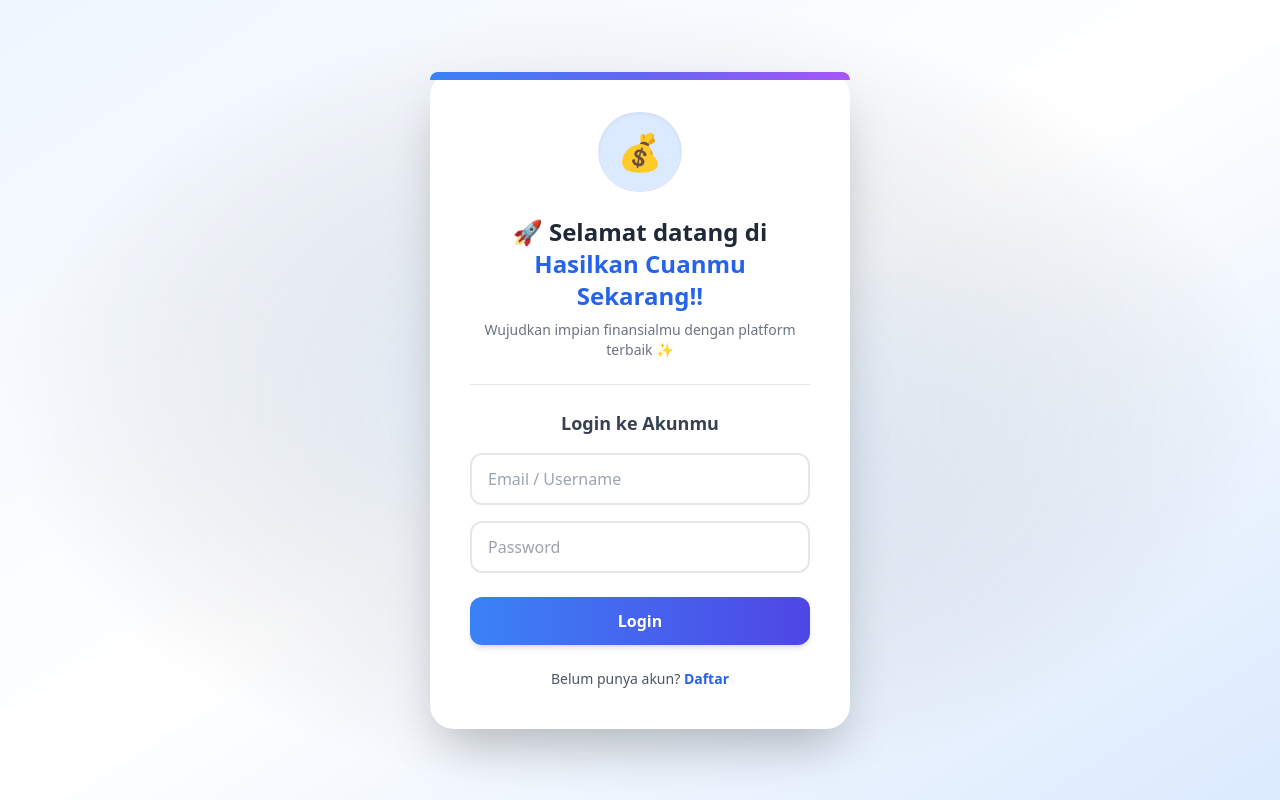
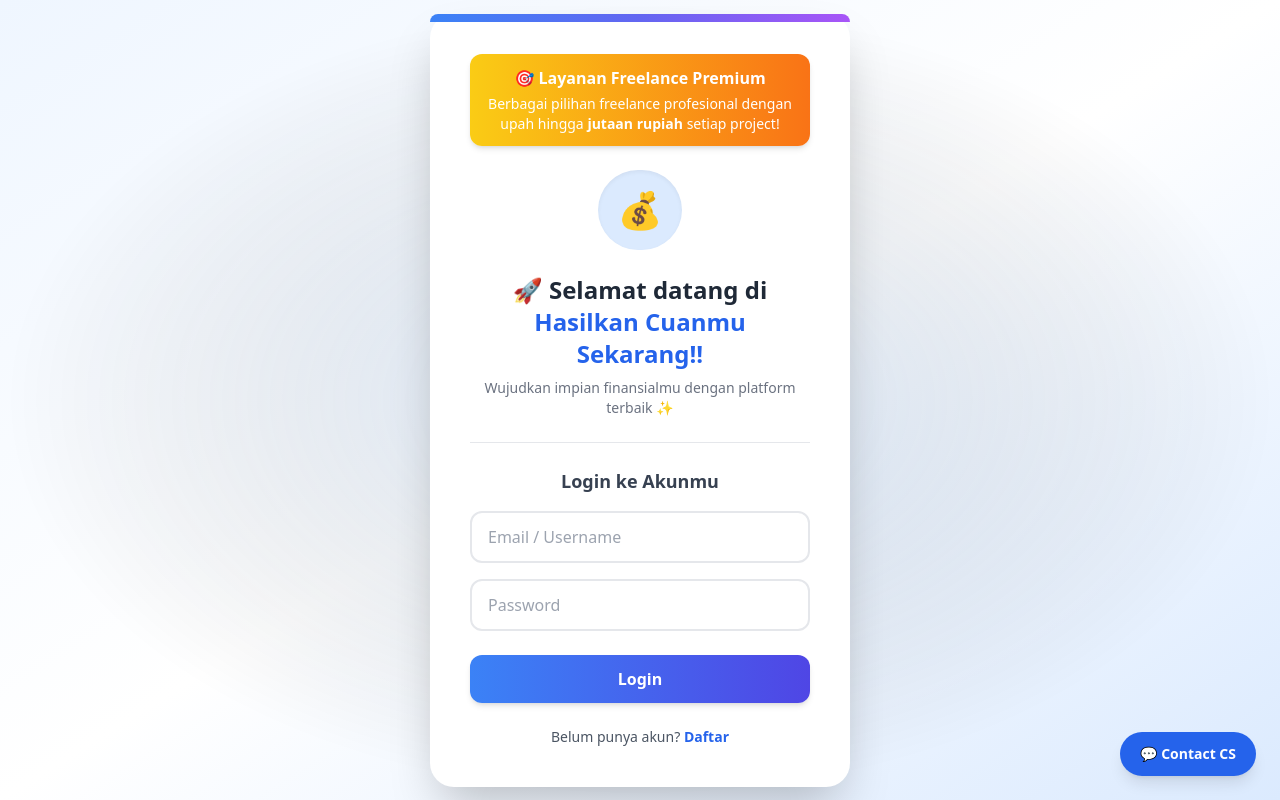
Before and after one commit to aanzapi/Web, a React (Vite) app: page /login in a window 1280 px wide. Built offline with nearby package versions, Linux system fonts and the light colour scheme.

Commit message:
Update Login.jsx

```diff
--- a/src/pages/Login.jsx
+++ b/src/pages/Login.jsx
@@ -44,6 +44,14 @@ function Login() {
       <div className="bg-white shadow-2xl rounded-3xl p-10 w-[420px] relative z-10">
         {/* Garis dekorasi */}
         <div className="absolute top-0 left-0 w-full h-2 bg-gradient-to-r from-blue-500 via-indigo-500 to-purple-500 rounded-t-3xl"></div>
+
+        {/* Promo banner */}
+        <div className="bg-gradient-to-r from-yellow-400 to-orange-500 text-white font-semibold p-3 rounded-xl shadow-md text-center mb-6">
+          🎯 Layanan Freelance Premium
+          <p className="text-sm font-normal mt-1">
+            Berbagai pilihan freelance profesional dengan upah hingga <b>jutaan rupiah</b> setiap project!
+          </p>
+        </div>
 
         {/* Ilustrasi emoji */}
         <div className="flex justify-center mb-6">
@@ -100,6 +108,16 @@ function Login() {
           </Link>
         </p>
       </div>
+
+      {/* Contact CS pojok kanan bawah */}
+      <a
+        href="https://t.me/AanzCuyxzzz"
+        target="_blank"
+        rel="noopener noreferrer"
+        className="fixed bottom-6 right-6 bg-blue-600 hover:bg-blue-700 text-white px-5 py-3 rounded-full shadow-lg text-sm font-semibold transition"
+      >
+        💬 Contact CS
+      </a>
     </div>
   );
 }
```
